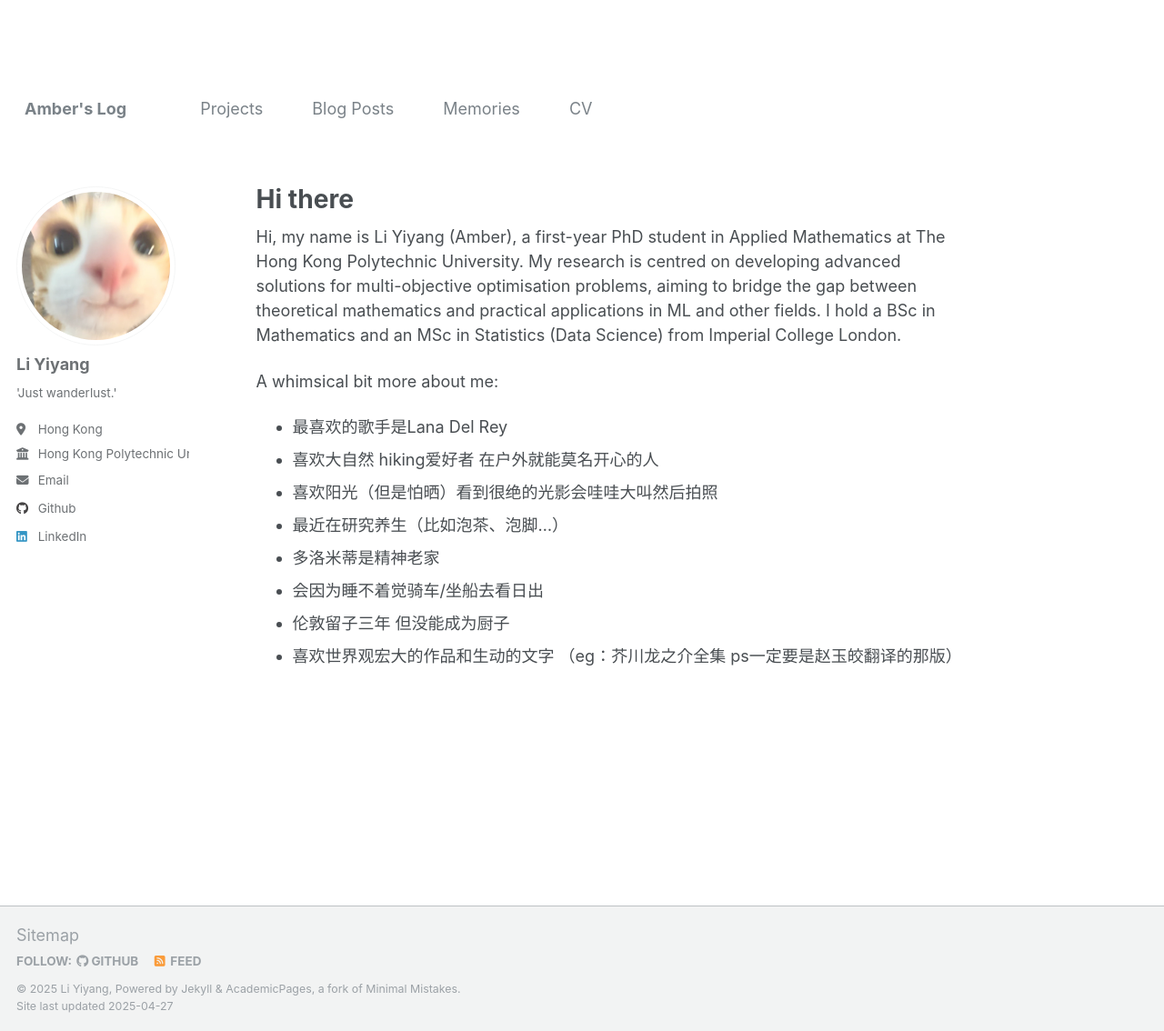
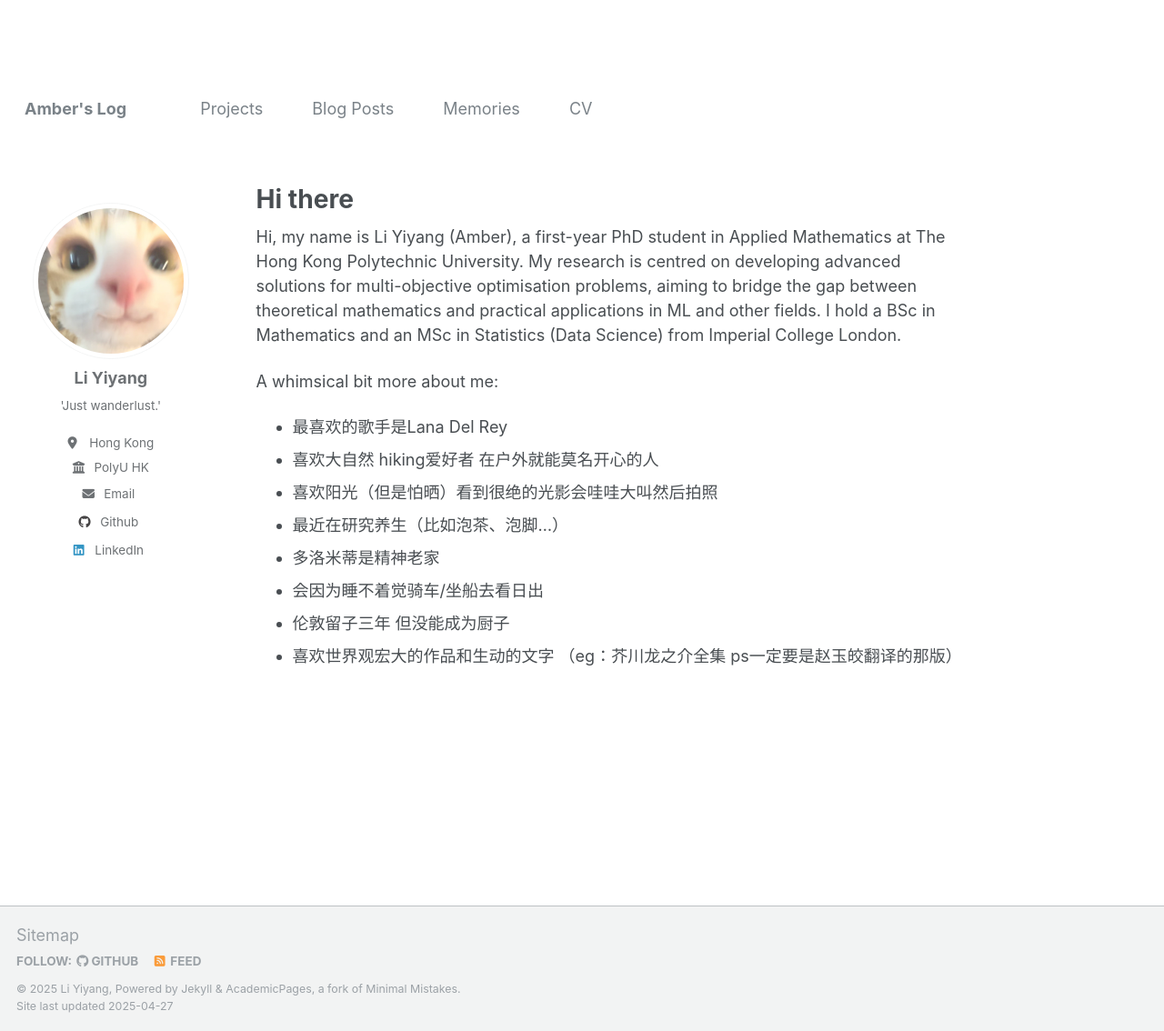
Before and after one commit to liyiyang-amber/liyiyang-amber.github.io, a Jekyll site: the page built from _pages/about.md, in a window 1280 px wide and 1134 px high. Shown: the whole window at 91% size. Built offline with Jekyll 4.4.1, drawn with Linux system fonts in a browser that asks for light colours.

Commit message:
🐶 side bar

```diff
--- a/_config.yml
+++ b/_config.yml
@@ -26,7 +26,7 @@ author:
   pronouns         : # example: "she/her"
   bio              : "'Just wanderlust.'"
   location         : "Hong Kong"
-  employer         : "Hong Kong Polytechnic University"
+  employer         : "PolyU HK"
   uri              : # URL
   email            : "1376534056lyy@gmail.com"
 
--- a/_sass/_sidebar.scss
+++ b/_sass/_sidebar.scss
@@ -33,6 +33,7 @@
   min-width: 0;
   align-self: flex-start;
   display: inline-block;
+  padding: 1em;
   -webkit-transform: translate3d(0, 0 , 0);
           transform: translate3d(0, 0 , 0);
   border-radius: $border-radius*2;
@@ -113,6 +114,8 @@
     display: block;
     width: auto;
     height: auto;
+    margin-right:auto;
+    margin-left:auto;
   }
 
   img {
@@ -147,6 +150,11 @@
   @include breakpoint($large) {
     margin-top: 10px;
     margin-bottom: 10px;
+    display: block;
+    // margin-top: 8px;
+    // margin-bottom: 8px;
+    text-align: center;
+
   }
 }
 .sidebar .author__name {
@@ -176,6 +184,8 @@
   @include breakpoint($large) {
     margin-top: 10px;
     margin-bottom: 20px;
+    text-align: center;
+    padding: 0 1em;
   }
 }
 
@@ -196,6 +206,8 @@
 
   @include breakpoint($large) {
     display: block;
+    vertical-align: middle;
+    text-align: center;
   }
 
   button {
@@ -220,6 +232,7 @@
   z-index: -1;
   box-shadow: 0 0 10px rgba(#000, 0.25);
   cursor: default;
+  transition: all 1s cubic-bezier(0.175, 0.885, 0.32, 1.275);
 
   @include breakpoint($large) {
     display: block;
@@ -278,9 +291,14 @@
     color: inherit;
     font-size: $type-size-5;
     text-decoration: none;
+    border-radius: $border-radius;
 
     &:hover {
-      text-decoration: underline;
+      // text-decoration: underline;
+      background-color: $code-background-color;
+      scale: 1.025;
+      color: #f8f0e7;
+
     }
   }
 }
--- a/_sass/_variables.scss
+++ b/_sass/_variables.scss
@@ -99,6 +99,9 @@ $vimeo-color                : #1ab7ea;
 $vine-color                 : #00bf8f;
 $youtube-color              : #bb0000;
 $xing-color                 : #006567;
+$beige-color: #f8f0e7;
+$beige-text-color: #463a40;
+$beige-darker-text-color: #3d211a;
 
 
 /* links */
```
